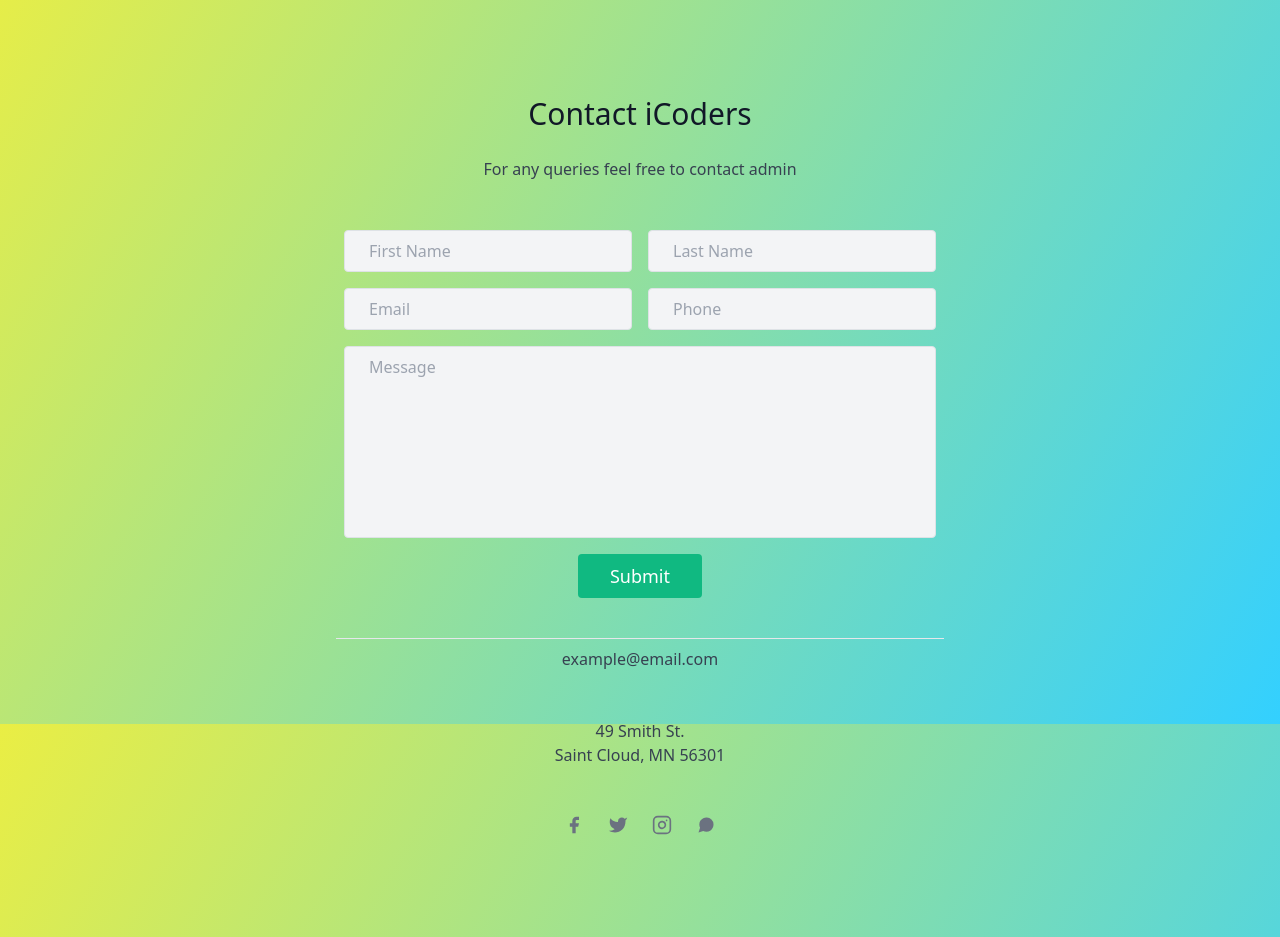
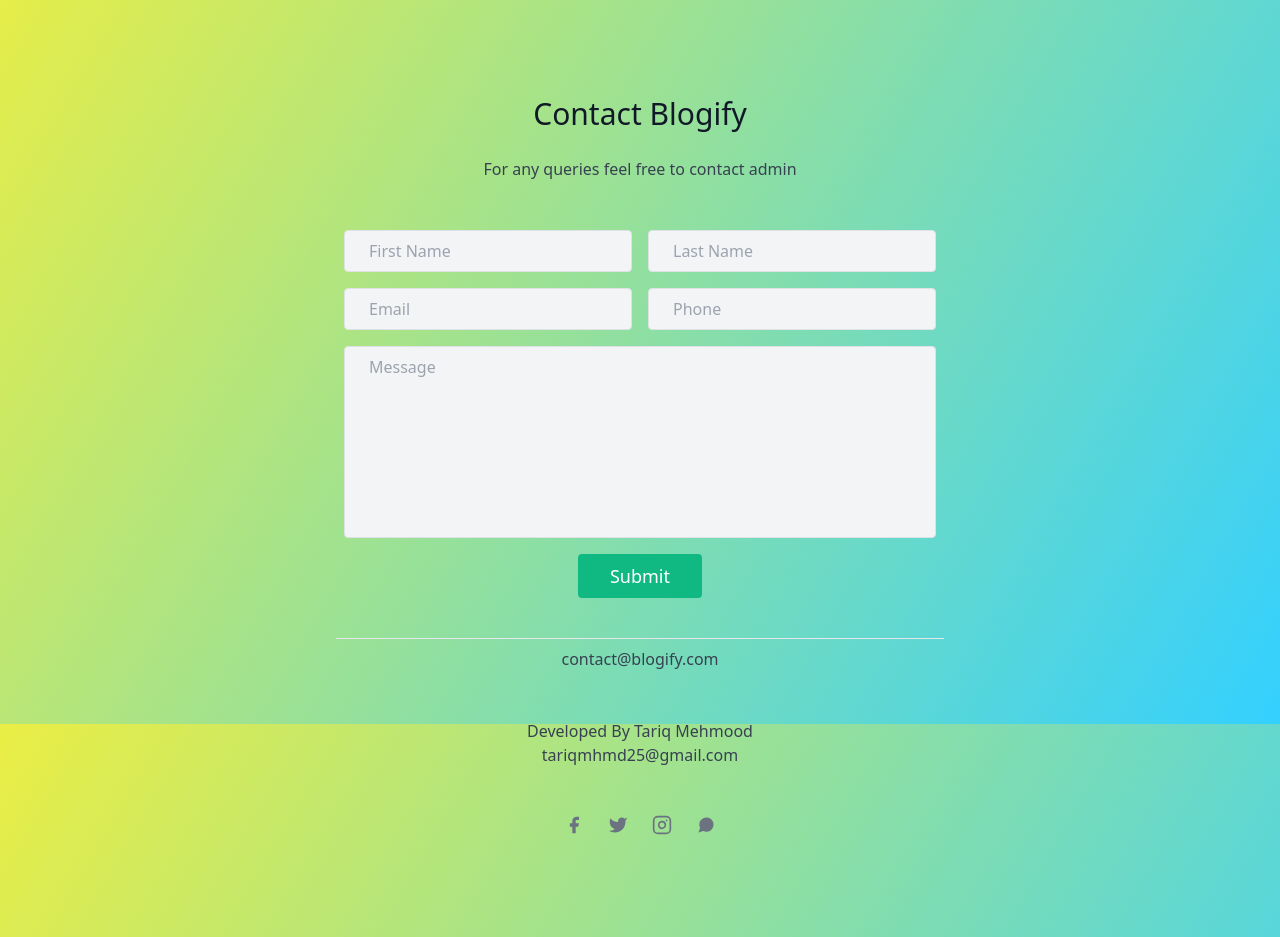
Before and after one commit to tariqmhmd5/Django-Blog, a Django app: page /contact in a window 1280 px wide. Shown: the part 76-1013 px from the top of the page. Run offline with Django 3.2, Linux system fonts and the light colour scheme; some libraries are stand-ins or nearby versions.

Commit message:
Minor changes

```diff
--- a/blog/views.py
+++ b/blog/views.py
@@ -6,7 +6,7 @@
 
 def blogHome(request):
 
-    allpost = Post.objects.all()
+    allpost = Post.objects.all().order_by('-timestamp')
     context ={
         'allpost': allpost
     }
--- a/templates/home/contact.html
+++ b/templates/home/contact.html
@@ -6,7 +6,7 @@
 <section class="text-gray-700 body-font relative">
   <div class="container px-5 py-24 mx-auto">
     <div class="flex flex-col text-center w-full mb-12">
-      <h1 class="sm:text-3xl text-2xl font-medium title-font mb-4 text-gray-900">Contact iCoders</h1>
+      <h1 class="sm:text-3xl text-2xl font-medium title-font mb-4 text-gray-900">Contact Blogify</h1>
       <p class="lg:w-2/3 mx-auto leading-relaxed text-base">For any queries feel free to contact admin</p>
     </div>
     <form action="/contact" method="POST">
@@ -34,12 +34,12 @@
         </form>
 
         <div class="p-2 w-full pt-8 mt-8 border-t border-gray-200 text-center">
-          <a class="text-teal-500">example@email.com</a>
-          <p class="leading-normal my-5">49 Smith St.
-            <br>Saint Cloud, MN 56301
+          <a class="text-teal-500">contact@blogify.com</a>
+          <p class="leading-normal my-5">Developed By Tariq Mehmood
+            <br>tariqmhmd25@gmail.com
           </p>
           <span class="inline-flex">
-            <a class="text-gray-500">
+            <a href="https://www.facebook.com/tariq055/" class="text-gray-500">
               <svg fill="currentColor" stroke-linecap="round" stroke-linejoin="round" stroke-width="2" class="w-5 h-5" viewBox="0 0 24 24">
                 <path d="M18 2h-3a5 5 0 00-5 5v3H7v4h3v8h4v-8h3l1-4h-4V7a1 1 0 011-1h3z"></path>
               </svg>
@@ -49,7 +49,7 @@
                 <path d="M23 3a10.9 10.9 0 01-3.14 1.53 4.48 4.48 0 00-7.86 3v1A10.66 10.66 0 013 4s-4 9 5 13a11.64 11.64 0 01-7 2c9 5 20 0 20-11.5a4.5 4.5 0 00-.08-.83A7.72 7.72 0 0023 3z"></path>
               </svg>
             </a>
-            <a class="ml-4 text-gray-500">
+            <a href="https://www.instagram.com/tariqmhmd5/" class="ml-4 text-gray-500">
               <svg fill="none" stroke="currentColor" stroke-linecap="round" stroke-linejoin="round" stroke-width="2" class="w-5 h-5" viewBox="0 0 24 24">
                 <rect width="20" height="20" x="2" y="2" rx="5" ry="5"></rect>
                 <path d="M16 11.37A4 4 0 1112.63 8 4 4 0 0116 11.37zm1.5-4.87h.01"></path>
```
Also changed, not shown: templates/home/about.html (+12 -0 lines), templates/home/home.html (+4 -4 lines), db.sqlite3.
